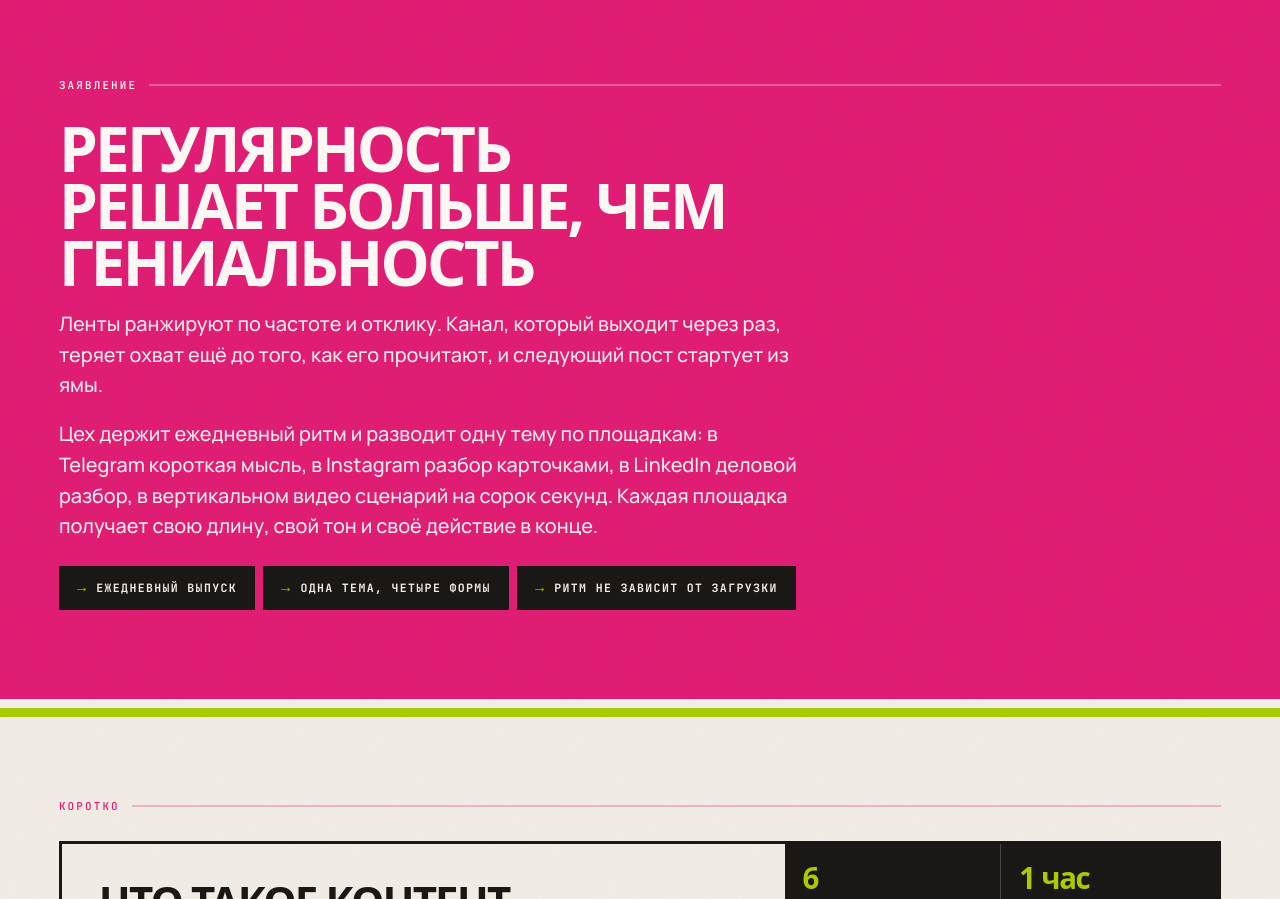
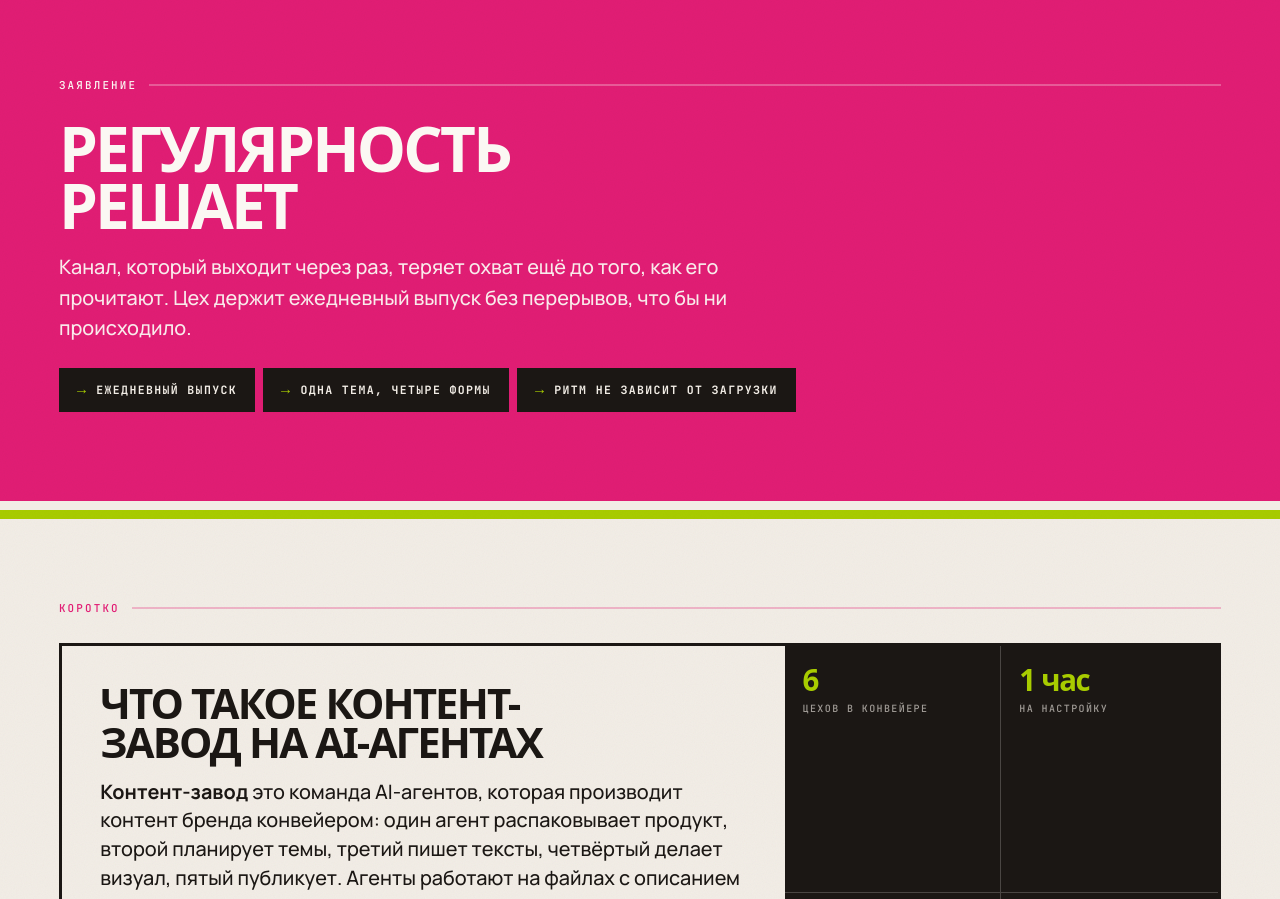
Before and after one commit to lilysimple/marketing-orchestrator, a plain HTML site: page index.html in a window 1280 px wide. Shown: the part 1360-2259 px from the top of the page. Drawn offline with Linux system fonts and the light colour scheme; a web font is replaced by a local one.

Commit message:
Add files via upload

```diff
--- a/index.html
+++ b/index.html
@@ -347,15 +347,10 @@ svg{display:block}
 <section class="sec fu rule-li" id="zayavlenie" aria-labelledby="zayavlenie-title">
   <div class="wrap">
     <p class="mark mark-line">Заявление</p>
-    <h2 id="zayavlenie-title" style="font-size:var(--t-h1);max-width:19ch;margin-bottom:18px">Регулярность решает больше, чем гениальность</h2>
-    <p style="font-size:var(--t-lead);max-width:60ch;opacity:.94;margin-bottom:18px">
-      Ленты ранжируют по частоте и отклику. Канал, который выходит через раз, теряет охват
-      ещё до того, как его прочитают, и следующий пост стартует из ямы.
-    </p>
+    <h2 id="zayavlenie-title" style="font-size:var(--t-h1);max-width:19ch;margin-bottom:18px">Регулярность решает</h2>
     <p style="font-size:var(--t-lead);max-width:60ch;opacity:.94;margin-bottom:24px">
-      Цех держит ежедневный ритм и разводит одну тему по площадкам: в Telegram короткая мысль,
-      в Instagram разбор карточками, в LinkedIn деловой разбор, в вертикальном видео сценарий
-      на сорок секунд. Каждая площадка получает свою длину, свой тон и своё действие в конце.
+      Канал, который выходит через раз, теряет охват ещё до того, как его прочитают. Цех держит
+      ежедневный выпуск без перерывов, что бы ни происходило.
     </p>
     <ul class="noneed" style="margin-bottom:0">
       <li>Ежедневный выпуск</li>
```
Also changed, not shown: 1 other file.
